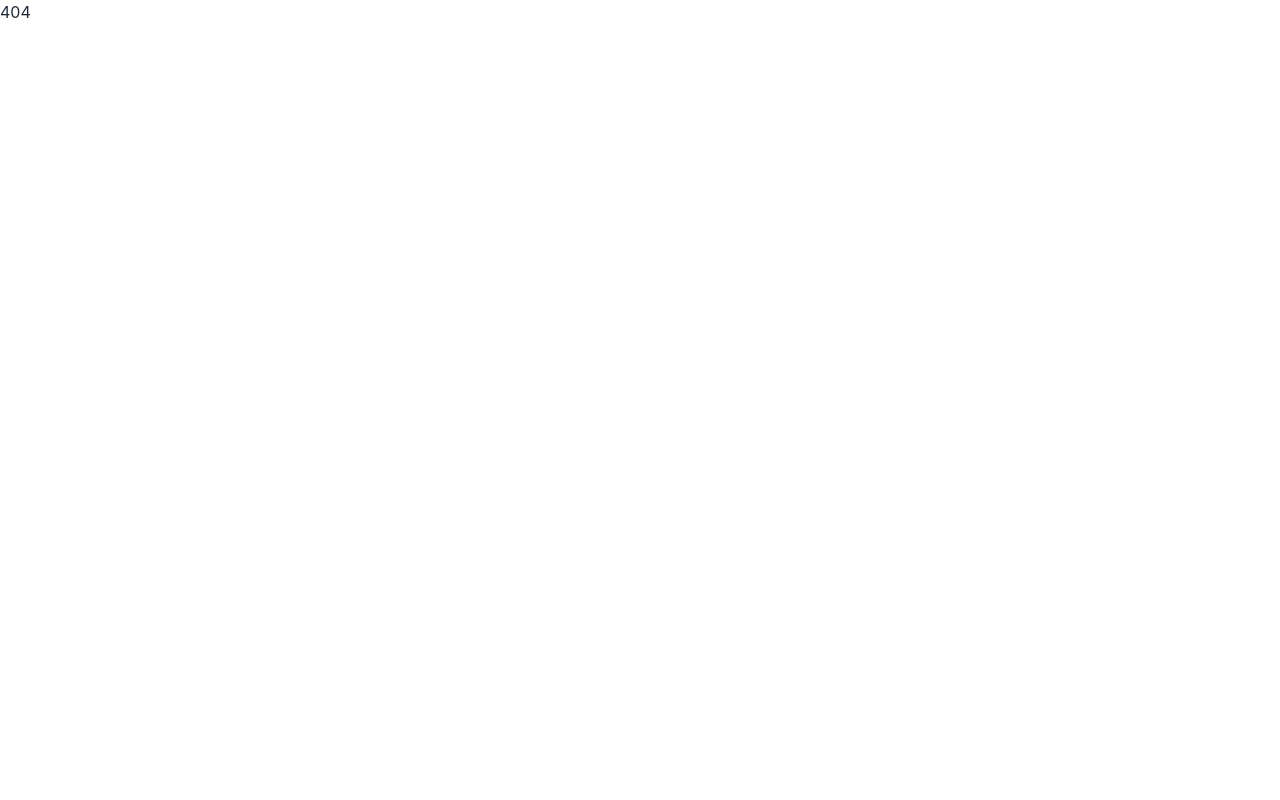
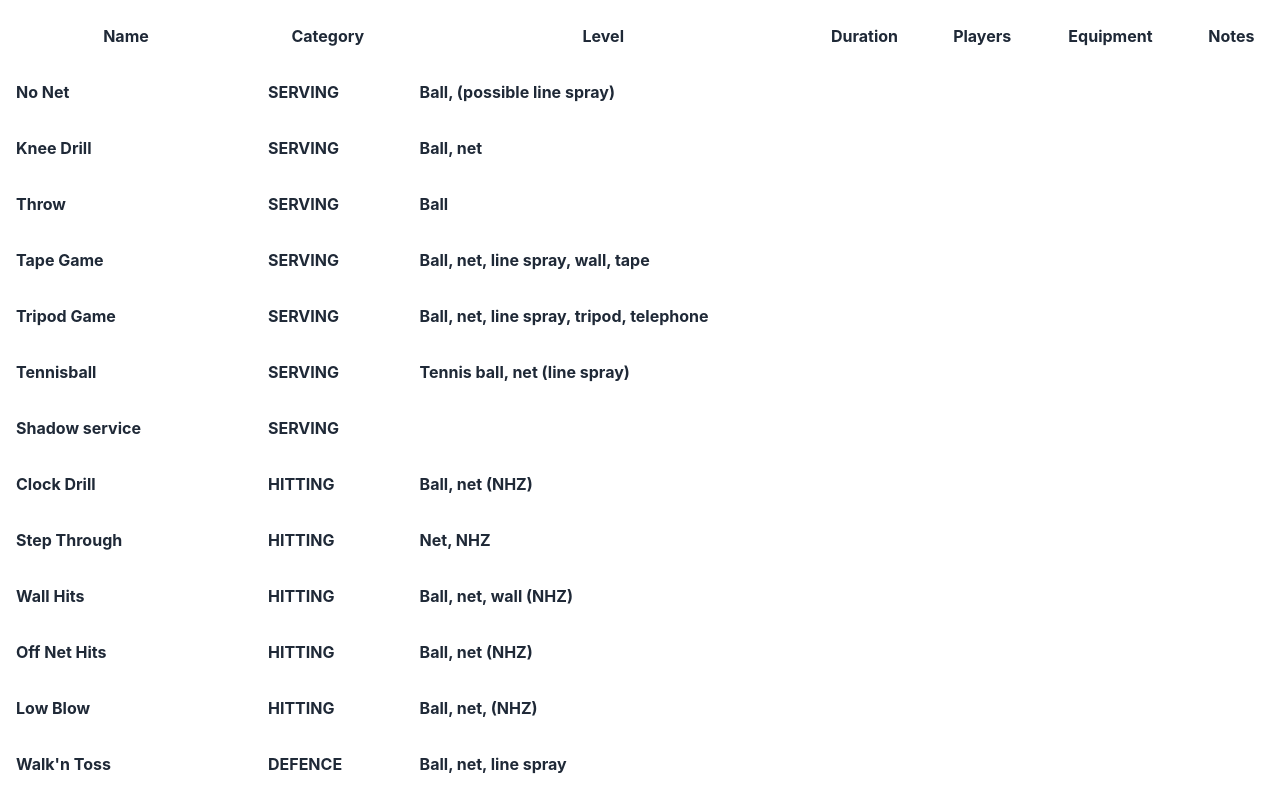
Before and after one commit to AndersSpringborg/learn.roundnet, a Next.js app: page /bible/Drills/overview in a window 1280 px wide. Before the commit this address had no page. Shown: the top 800 px of the page. Built offline with nearby package versions, Linux system fonts and the light colour scheme.

Commit message:
drill overview

```diff
--- /dev/null
+++ b/components/Drills/DrillOverview.tsx
@@ -0,0 +1,44 @@
+import {drills as drillsData} from "../../data/localization";
+import {useState} from "react";
+
+
+const DrillOverview = () => {
+    const [drills, setDrills] = useState(drillsData);
+
+    return (
+        <div className="flex flex-col items-center justify-center min-h-screen py-2">
+            <table className={"table-normal w-full"}>
+                <thead>
+                <tr>
+                    <th>Name</th>
+                    <th>Category</th>
+                    <th>Level</th>
+                    <th>Duration</th>
+                    <th>Players</th>
+                    <th>Equipment</th>
+                    <th>Notes</th>
+                </tr>
+                </thead>
+                <tbody>
+                {drills.map((drill, index) => (<>
+                    <tr key={index}>
+                        <td>
+                            <div className="font-bold">{drill.name}</div>
+                        </td>
+                        <td>
+                            <div className="font-bold">{drill.type}</div>
+                        </td>
+                        <td>
+                            <div className="font-bold">{drill.equipment}</div>
+                        </td>
+                    </tr>
+                    </>))}
+                </tbody>
+            </table>
+        </div>
+
+
+    );
+}
+
+export default DrillOverview;
--- /dev/null
+++ b/pages/bible/Drills/overview.mdx
@@ -0,0 +1,3 @@
+import DrillOverview from '../../../components/Drills/DrillOverview'
+
+<DrillOverview/>
```
